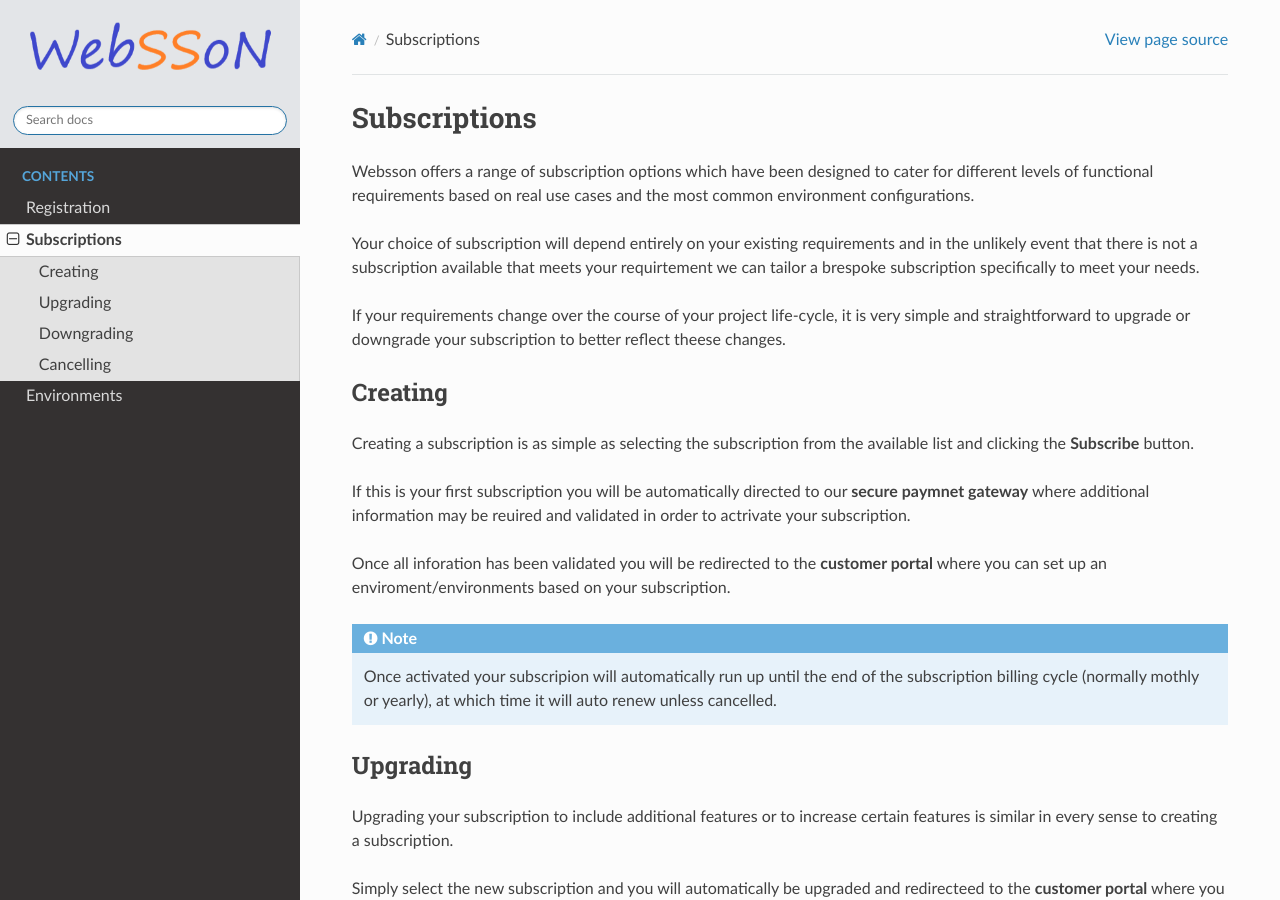
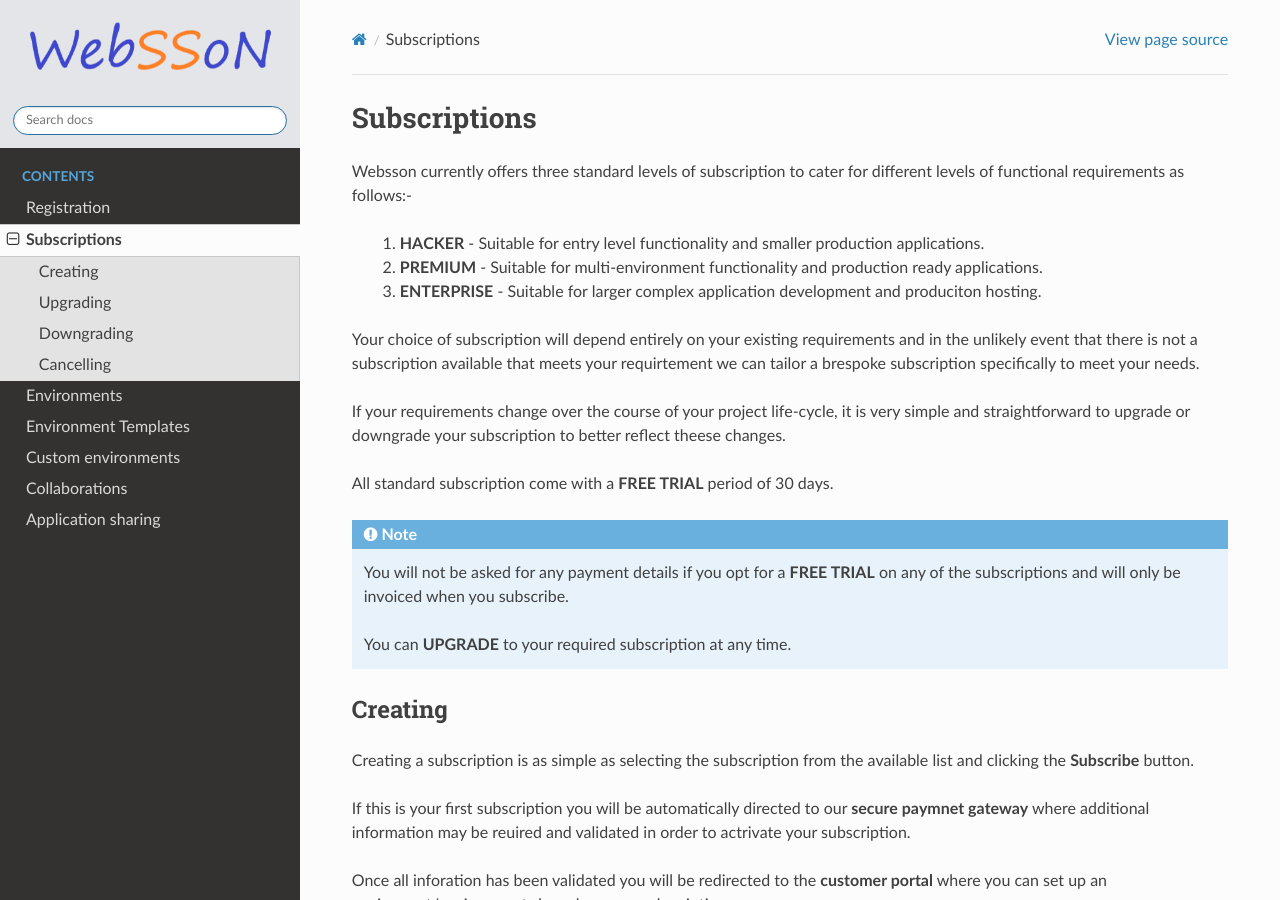
Before and after one commit to Eudorajab1/websson-userguide, a Sphinx documentation site: the page built from docs/source/subscriptions.rst, in a window 1280 px wide and 900 px high. Built offline with Sphinx 7.4.7 and the Read the Docs theme 2.0.0, drawn with Linux system fonts in a browser that asks for light colours.

Commit message:
various changes

```diff
--- /dev/null
+++ b/docs/source/app_sharing.rst
@@ -0,0 +1,4 @@
+Application sharing
+===================
+
+App Sharing allows developers to share applicaitons with collegues or organisations privately.
--- a/docs/source/subscriptions.rst
+++ b/docs/source/subscriptions.rst
@@ -1,8 +1,12 @@
 Subscriptions
 =============
 
-Websson offers a range of subscription options which have been designed to cater for different levels of functional requirements
-based on real use cases and the most common environment configurations.
+Websson currently offers three standard levels of subscription to cater for different levels of functional
+requirements as follows:-
+
+        #.  **HACKER**       - Suitable for entry level functionality and smaller production applications.
+        #.  **PREMIUM**      - Suitable for multi-environment functionality and production ready applications.
+        #.  **ENTERPRISE**   - Suitable for larger complex application development and produciton hosting.
 
 Your choice of subscription will depend entirely on your existing requirements and in the unlikely event that
 there is not a subscription available that meets your requirtement we can tailor a brespoke subscription specifically
@@ -11,6 +15,14 @@ to meet your needs.
 If your requirements change over the course of your project life-cycle, it is very simple and straightforward to
 upgrade or downgrade your subscription to better reflect theese changes.
 
+All standard subscription come with a **FREE TRIAL** period of 30 days.
+
+.. note::
+
+    You will not be asked for any payment details if you opt for a **FREE TRIAL** on any of the subscriptions
+    and will only be invoiced when you subscribe.
+
+    You can **UPGRADE** to your required subscription at any time.
 
 .. _creating:
 
```
Also changed, not shown: docs/source/collaborations.rst (added, +7 -0 lines), docs/source/custom_environments.rst (added, +49 -0 lines), docs/source/environment_templates.rst (added, +24 -0 lines), docs/source/environments.rst (+11 -7 lines), docs/source/index.rst (+15 -5 lines).
